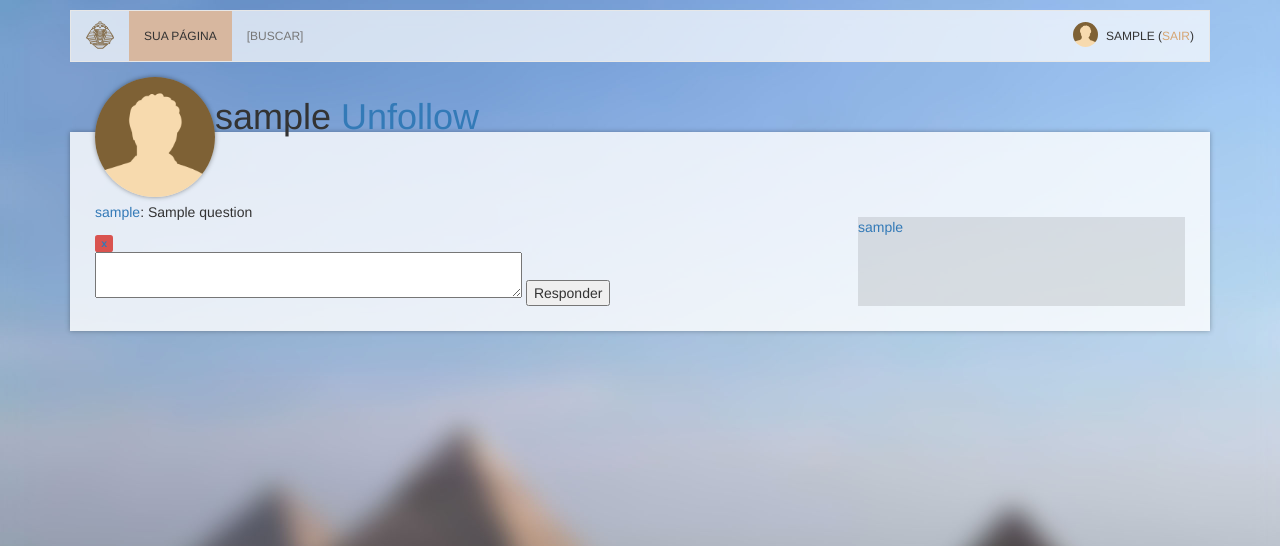
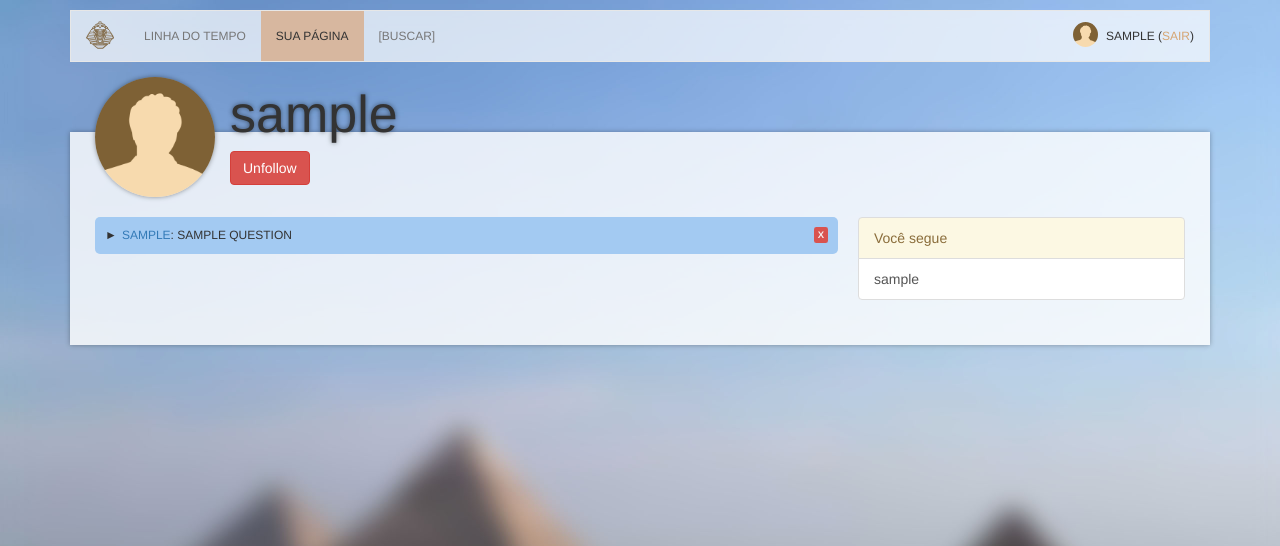
Before and after one commit to lbenedette/Esfinge, a Flask app: page /profile/1 in a window 1280 px wide. Shown: the top 546 px of the page. Run offline with Flask 2, Linux system fonts and the light colour scheme; a user stored in the database is signed in; tables that the repository leaves empty hold one stand-in row (values such as "Sample post"); some libraries are stand-ins or nearby versions.

Commit message:
Finished timeline and profile layout

```diff
--- a/app/static/css/timeline.css
+++ b/app/static/css/timeline.css
@@ -130,6 +130,15 @@
   height: 120px;
 }
 
+.timeline-header .user-info {
+    margin-left: 15px;
+}
+
+.timeline-header .user-info .username {
+    font-size: 52px;
+    text-shadow: 0 0 5px rgba(0, 0, 0, .5);
+}
+
 .timeline {
   display: flex;
 }
@@ -177,28 +186,41 @@
   width: 100%;
 }
 
-.timeline .question-list .question .label a {
+.timeline .question-list .label-danger a {
   color: #f4eded;
 }
 
-.timeline .question-list .question .label a:hover {
+.timeline .question-list .label a:hover {
   text-decoration: none;
   color: #fff;
+}
+
+.timeline .question-list .label-danger {
+  margin-left: 10px;
+  height: 17px;
 }
 
 .timeline .question-list .answers {
   background: rgba(215, 183, 159, .5);
   margin-right: 20px;
-  padding: 5px 10px 5px 30px;
+  padding: 10px 15px 15px 30px;
   display: none;
   border-radius: 0 0 5px 5px;
+  font-size: 12px;
+}
+
+.timeline .question-list .answers .answer {
+  display: flex;
+  margin: 0 5px 10px 0;
+}
+
+.timeline .question-list .answers .answer .label-danger a {
   font-size: 12px;
 }
 
 .timeline .follow-list {
   margin-top: 15px;
   width: 30%;
-  background: rgba(0,0,0,.1);
 }
 
 .alert {
--- a/app/templates/layout.html
+++ b/app/templates/layout.html
@@ -21,9 +21,8 @@
 
         <div class="collapse navbar-collapse" id="bs-example-navbar-collapse-1">
           <ul class="nav navbar-nav">
-            <!-- TODO: active only if current page -->
-            <li class="active"><a href="{{ url_for('profile_page', profile_id=current_user.id) }}">Sua Página</a></li>
-            <!-- TODO: implement actual search field -->
+            <li {% if request.path == url_for('timeline') %} class="active" {% endif %}><a href="{{ url_for('timeline') }}">Linha do Tempo</a></li>
+            <li {% if request.path == url_for('profile_page', profile_id=current_user.id) %} class="active" {% endif %}><a href="{{ url_for('profile_page', profile_id=current_user.id) }}">Sua Página</a></li>
             <li><a href="#">[Buscar]</a></li>
           </ul>
           <ul class="nav navbar-nav navbar-right">
--- a/app/templates/profile.html
+++ b/app/templates/profile.html
@@ -2,38 +2,37 @@
 {% block content %}
     <div class="timeline-header">
         <img src="{{ url_for('static', filename='img/user.jpg') }}" class="user-picture">
-        <h1>
-            {{ profile.username }}
-            <!-- TODO: create a button to follow/unfollow -->
+        <div class="user-info">
+            <div class="username">{{ profile.username }}</div>
             {% if followed != None %}
                 {% if followed %}
-                    <a href="{{ url_for('unfollow_user', profile_id=profile.id) }}">Unfollow</a></h1>
+                    <a href="{{ url_for('unfollow_user', profile_id=profile.id) }}"><div class="btn btn-danger">Unfollow</div></a>
                 {% elif not followed %}
-                    <a href="{{ url_for('follow_user', profile_id=profile.id) }}">Follow</a>
+                    <a href="{{ url_for('follow_user', profile_id=profile.id) }}"><div class="btn btn-primary">Follow</div></a>
                 {% endif %}
             {% endif %}
-        </h1>
+
+        </div>
     </div>
     <div class="timeline">
         <div class="question-list">
             {% for question in questions %}
                 <!-- TODO: I dont have sure about this <a></a> tag -->
-                <p><a href="{{ url_for('profile_page', profile_id=question.user.id) }}">{{ question.user.username }}</a>: {{ question.question }}</p>
-                {% if profile.id == current_user.id %}
-                    <div class="label label-danger">
-                        <a href="{{ url_for('delete_question', question_id=question.id) }}">
-                            x
-                        </a>
+                <div class="question">
+                    <div class="question-content">
+                        <a href="{{ url_for('profile_page', profile_id=question.user.id) }}">{{ question.user.username }}</a>: {{ question.question }}
                     </div>
-                {% endif %}
-                <form action="{{ url_for('add_answer', question_id=question.id) }}" method="post">
-                    <textarea name="answer" id="" cols="50" rows="2" required></textarea>
-                    <input type="submit" value="Responder">
-                </form>
+                    {% if profile.id == current_user.id %}
+                        <div class="label label-danger">
+                            <a href="{{ url_for('delete_question', question_id=question.id) }}">x</a>
+                        </div>
+                    {% endif %}
+                </div>
+
                 <div class="answers">
                     {% for answer in question.answers %}
-                        <p>
-                            <a href="{{ url_for('user_profile', profile_id=answer.user.id) }}">{{ answer.user.username }}</a>: {{ answer.answer }}
+                        <div class="answer">
+                            <a href="{{ url_for('profile_page', profile_id=answer.user.id) }}">{{ answer.user.username }}</a>: {{ answer.answer }}
                             {% if answer.user_id == current_user.id %}
                                 <div class="label label-danger">
                                     <a href="{{ url_for('delete_answer', answer_id=answer.id) }}">
@@ -41,14 +40,27 @@
                                     </a>
                                 </div>
                             {% endif %}
-                        </p>
+                        </div>
                     {% endfor %}
-                </div>
+                    <form class="input-group input-group-sm" action="{{ url_for('add_answer', question_id=question.id) }}" method="post">
+                        <input type="text" name="answer" class="form-control" placeholder="Sua resposta">
+                        <span class="input-group-btn">
+                            <button class="btn btn-default" type="submit">Responder</button>
+                        </span>
+                    </form>
+              </div>
             {% endfor %}
         </div>
-        <div class="follow-list">
+        <div class="list-group follow-list">
+            <span class="list-group-item list-group-item-warning">
+                {% if request.path == url_for('profile_page', profile_id=current_user.id) %}
+                    Você segue
+                {% else %}
+                    {{ profile.username }} segue
+                {% endif %}
+            </span>
             {% for follow in profile.follows %}
-                <p><a href="{{ url_for('profile_page', profile_id=follow.follow.id) }}">{{ follow.follow.username }}</a></p>
+                <a class="list-group-item" href="{{ url_for('profile_page', profile_id=follow.follow.id) }}">{{ follow.follow.username }}</a>
             {% endfor %}
         </div>
     </div>
```
Also changed, not shown: app/templates/timeline.html (+18 -7 lines).
